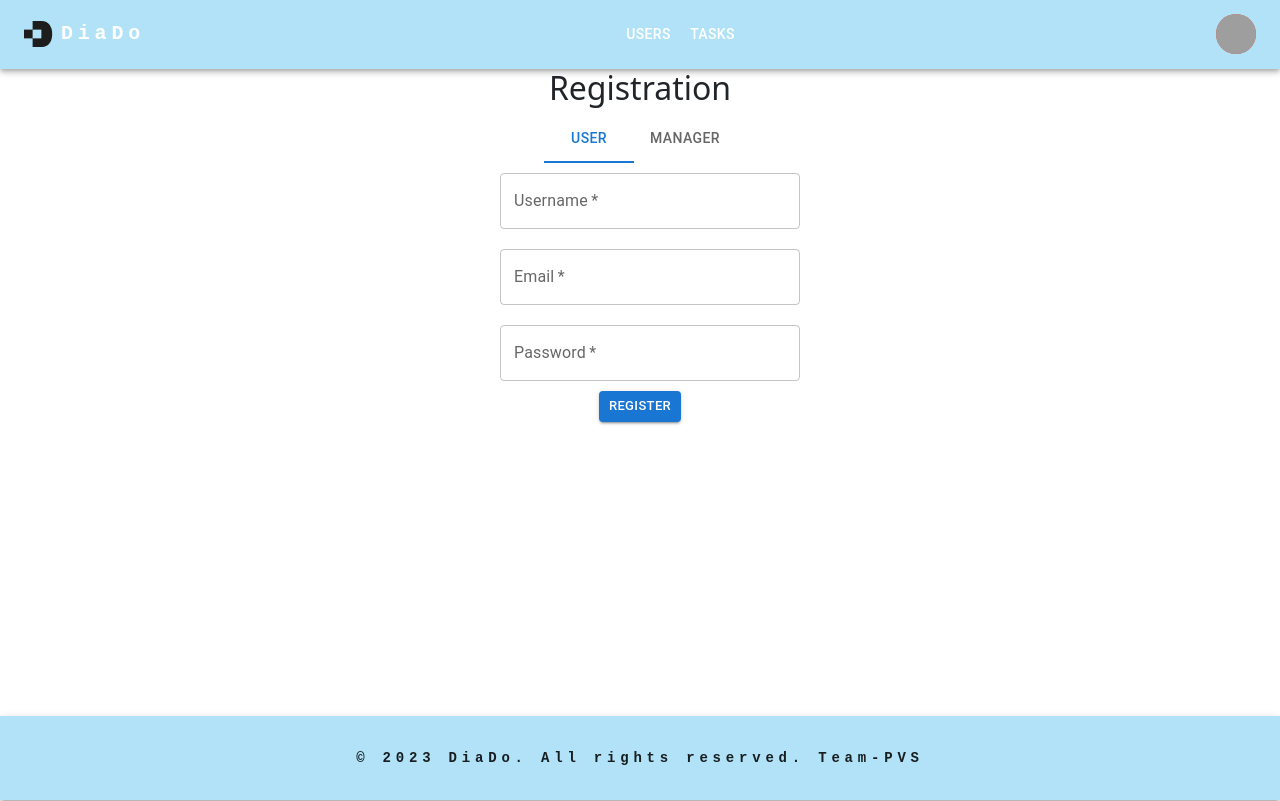
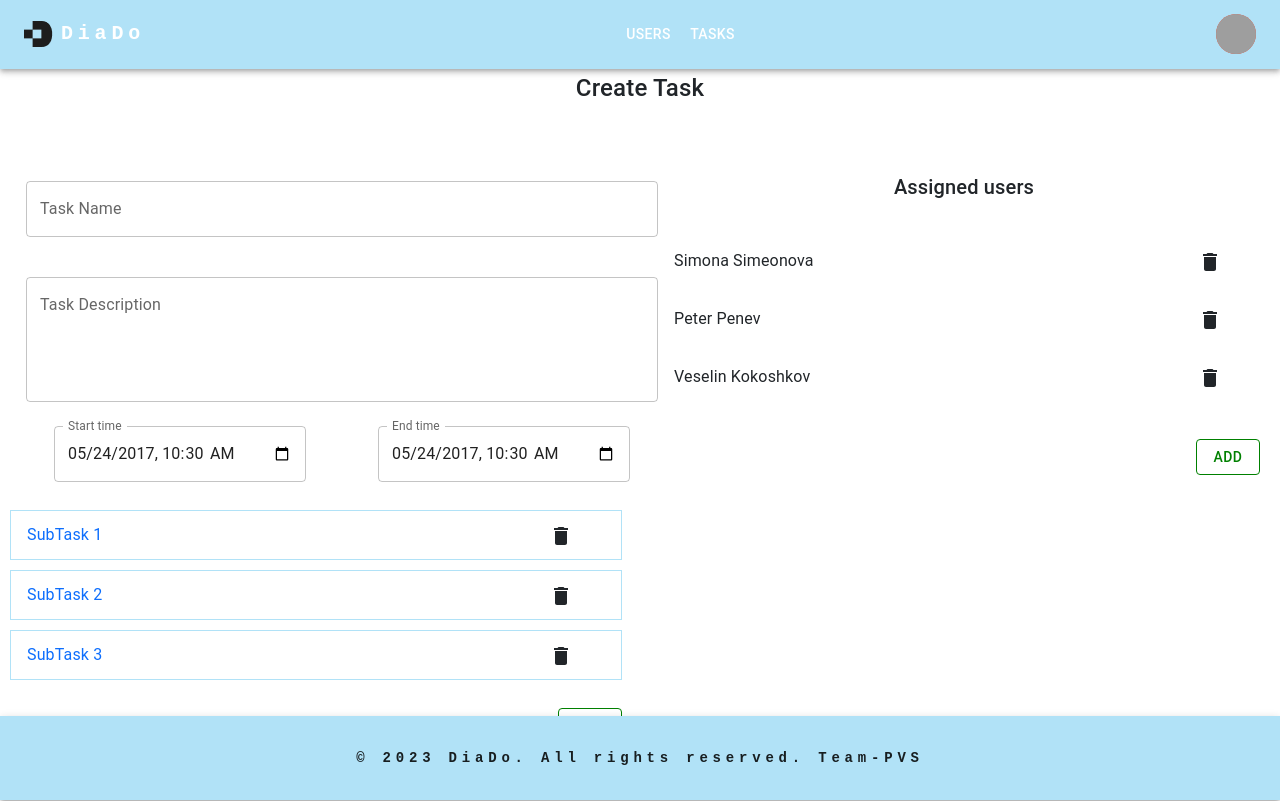
Before and after one commit to PetarWho/Task.Do, a React (Create React App) app in the folder Front/: page / in a window 1280 px wide. Built offline with nearby package versions, Linux system fonts and the light colour scheme; grey boxes are pictures that could not be loaded.

Commit message:
get/delete subtasks methods by Id

```diff
--- a/Front/src/App.js
+++ b/Front/src/App.js
@@ -20,10 +20,10 @@ function App() {
       <BrowserRouter>
       <Header />
         <Routes>
-          <Route path="/" element={<RegistrationForm />} />
+        <Route path="/" element={<CreateTask />} />
+          <Route path="/taskCalendar" element={<TaskCalendar />} />
           <Route path="/Login" element={<LoginForm />} />
           <Route path="/adminTasks" element={<AdminTasks />} />
-          <Route path="/createTask" element={<CreateTask />} />
           <Route path="/createSubtask" element={<CreateSubtask />} />
           <Route path="/task/:taskId" element={<Task />} />
           <Route path="/subtask/:subtaskId" element={<Subtask />} />
--- a/Front/src/Layouts/AdminPanel/CreateTask.jsx
+++ b/Front/src/Layouts/AdminPanel/CreateTask.jsx
@@ -59,11 +59,23 @@ const CreateTask = () => {
     const updatedUsers = assignedUsers.filter((user) => user.id !== userId);
     setAssignedUsers(updatedUsers);
   };
-  const handleDeleteSubTask = (subTaskId) => {
-    const updatedSubTasks = subTasks.filter(
-      (subtask) => subtask.id !== subTaskId
-    );
-    setSubTasks(updatedSubTasks);
+  const handleDeleteSubTask = async (subTaskId) => {
+    subTaskId = '550e8400-e29b-41d4-a716-446655440000'; //Hardcode example for Guid Id
+    try {
+      const apiUrl = `https://localhost:7136/api/subtasks/delete?id=${subTaskId}`;
+      const response = await fetch(apiUrl, {
+        method: 'DELETE',
+        headers: {
+          'Content-Type': 'application/json'
+        },
+      });
+
+      if (!response.ok) {
+        throw new Error('Network response was not ok');
+      }
+    } catch (error) {
+      console.error('Error deleting subtask:', error);
+    }
   };
 
   const handleCreateTask = async () => {
--- a/Front/src/Layouts/SubTaskPage/Subtask.jsx
+++ b/Front/src/Layouts/SubTaskPage/Subtask.jsx
@@ -16,24 +16,35 @@ function Subtask() {
   const handleFile = (file) => {
     setFileName(file.name);
   };
-  const subtask = location.state
-    ? location.state.subtask
-    : { title: "", description: "" };
+  // const subtask = location.state
+  //   ? location.state.subtask
+  //   : { title: "", description: "" };
 
   const [isLoading, setIsLoading] = useState(true);
+  const[subTasks,setSubTasks] = useState([]);
 
   useEffect(() => {
-    // Simulating an asynchronous operation (e.g., data fetching)
     const fetchData = async () => {
-      // Assume some asynchronous operation that takes time
-      await new Promise((resolve) => setTimeout(resolve, 200));
+      try {
+        const taskId = '550e8400-e29b-41d4-a716-446655440000';  //Hardcode example for Guid Id
+        const apiUrl = `https://localhost:7136/api/subtasks/all?taskId=${taskId}`;
+        const response = await fetch(apiUrl);
 
-      // After the asynchronous operation is complete, set isLoading to false
+        if (!response.ok) {
+          throw new Error("Network response was not ok");
+        }
+
+        const data = await response.json();
+        setSubTasks(data);
+      } catch (error) {
+        console.error("Error fetching data:", error);
+      }
       setIsLoading(false);
     };
 
     fetchData();
-  }, []); // The empty dependency array ensures the effect runs once after the initial render
+  }, []);
+
 
   if (isLoading) {
     return <SpinnerLoading />;
@@ -55,12 +66,12 @@ function Subtask() {
             </Box>
             <Box>
               <Typography sx={{ mt: 4, mb: 2 }} variant="h6" component="div">
-                {subtask.title}
+                {subTasks.title}
               </Typography>
             </Box>
           </Box>
           <Typography sx={{ mt: 4, mb: 2 }} variant="h6" component="div">
-            {subtask.description}
+            {subTasks.description}
           </Typography>
           <FileUploader handleFile={handleFile} />
           {fileName ? <p>Uploaded file: {fileName}</p> : null}
```
